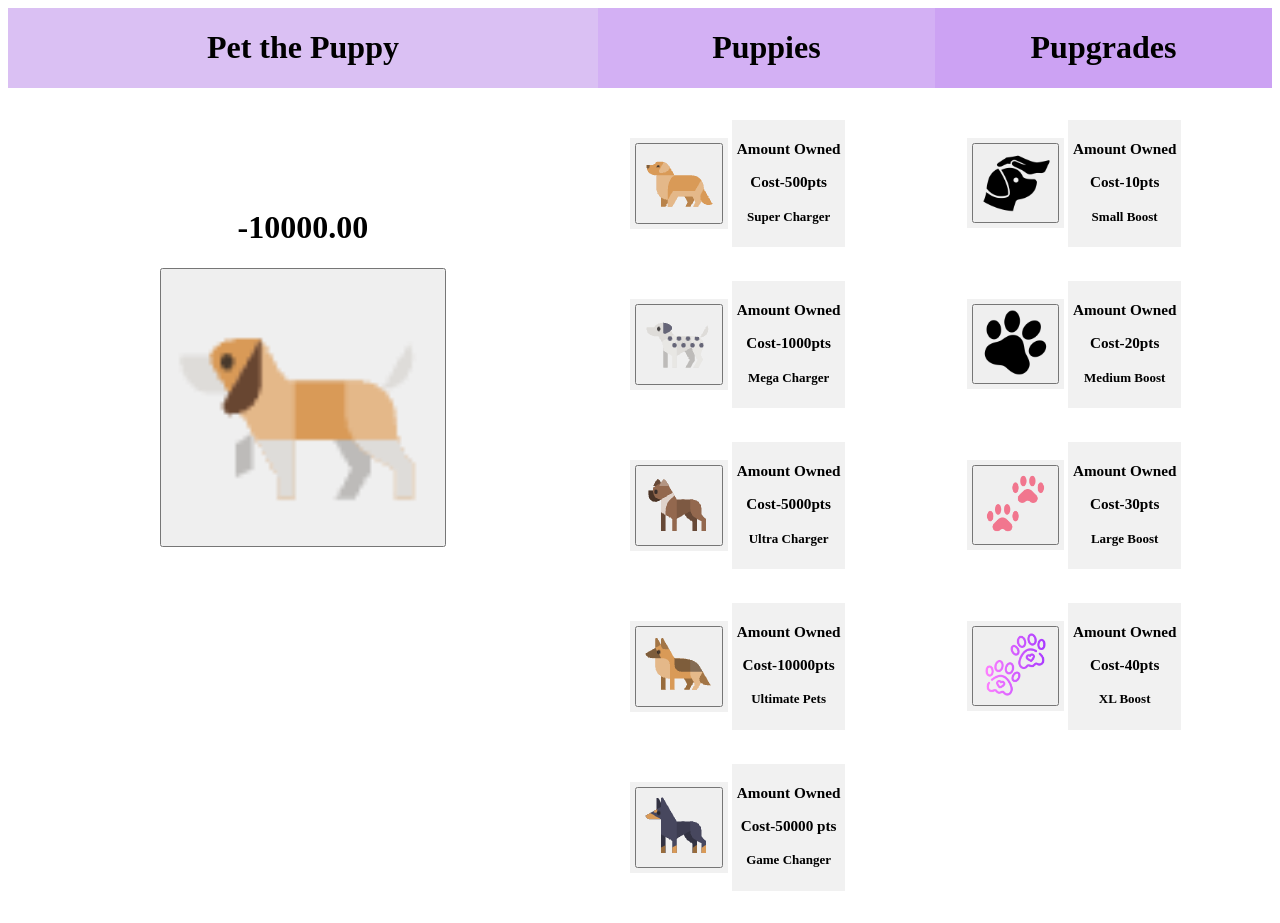
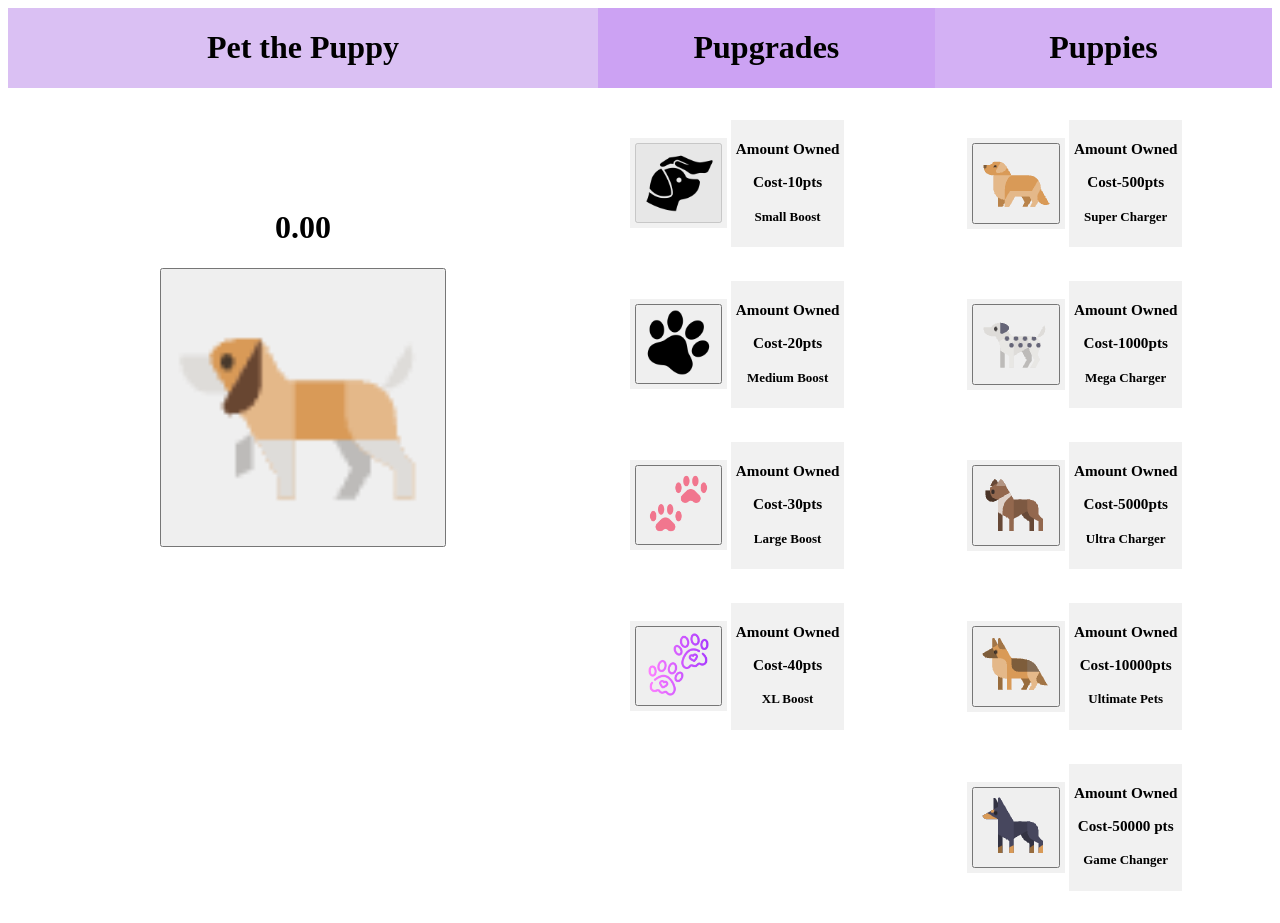
Before and after one commit to Tracey26/Pet-the-Puppy, a plain HTML site: page index.html in a window 1280 px wide. Both pictures are taken after a click on the button 678 px from the left and 666 px from the top of the page. Drawn offline with nearby package versions, Linux system fonts and the light colour scheme; no server answers.

Commit message:
Changed the order of columns and began disabling

```diff
--- a/game.js
+++ b/game.js
@@ -83,7 +83,7 @@ function buyChanger() {
 
         gc = gc + 1
 
-        gcAmount.innerText = gc + ' Extra Large Boost owned'
+        gcAmount.innerText = gc + ' XL Boost owned'
         gcCost.innerText = (40 + (gc ** 1.5)).toFixed(0) + " Points"
         buyChanger.innerText = 40 + gc ** 1.5
 
@@ -98,6 +98,7 @@ function buyChanger() {
 
 function goldenRet() {
     let cost = 500 + gr ** 1.5
+    console.log(points >= cost)
     if (points >= cost) {
         points = points - cost
         pointsTracker.innerText = points.toFixed(2)
@@ -240,13 +241,6 @@ function gameChanger() {
     pointsTracker.innerText = points.toFixed(2)
 }
 
-function goldenRet() {
-    points = points - 500
-    gr = gr + 1
-    console.log(points)
-    pointsTracker.innerText = points.toFixed(2)
-}
-
 function dalmatian() {
     points = points - 1000
     dl = dl + 1
@@ -286,6 +280,11 @@ function gameLoop() {
     points = points + (50.0 * gc)
     points = points + (100.0 * gc)
     pointsTracker.innerText = points.toFixed(2)
+    if (points < 10) {
+        smallBoostBtn.disabled = true
+    } else {
+        smallBoostBtn.disabled = false
+    }
 }
 
 let bgMusic = new Howl({
--- a/index.html
+++ b/index.html
@@ -14,13 +14,16 @@
             <h1>Pet the Puppy</h1>
         </div>
 
+
+        <div class="Pupgrades">
+            <h1>Pupgrades</h1>
+        </div>
+
         <div class="Puppies">
             <h1>Puppies</h1>
         </div>
 
-        <div class="Pupgrades">
-            <h1>Pupgrades</h1>
-        </div>
+
 
         <div class="clicker center">
             <h1 id="pointsTracker">0.00</h1>
@@ -32,7 +35,51 @@
 
 
 
-        <div class="dogs" >
+        <div class="pupgrades" >
+
+            <div class="flex-container">
+                <div><button onclick="buyPupG()" id="smallBoostBtn">
+                <img src="/images/dogs/icons/pats.png" alt="Petting Icon"  height="71px">
+                </button></div>
+                <div><h3 id="sbsAmount">Amount Owned</h3>
+                <div><h3 id="sbsCost">Cost-10pts</h3></div>
+                <h4>Small Boost</h4></div>
+            </div>
+
+            <div class="flex-container">
+                <div><button onclick="buyMbs()">
+                <img src="/images/dogs/icons/pawprint.png" alt="Pawprint icon"  height="71">
+                </button></div>
+                <div><h3 id="mbsAmount">Amount Owned</h3>
+                <div><h3 id="mbsCost">Cost-20pts</h3></div>
+                <h4>Medium Boost</h4></div>
+            </div>
+
+            <div class="flex-container">
+            <div><button onclick="buySuper()">
+            <img src="/images/dogs/icons/supercharge.png" alt="Supercharge icon"  height="71">
+            </button></div>
+            <div><h3 id="scAmount">Amount Owned</h3>
+            <div><h3 id="scCost">Cost-30pts</h3></div>
+            <h4>Large Boost</h4></div>
+            </div>
+
+            <div class="flex-container">
+                <div><button onclick="buyChanger()">
+                <img src="/images/dogs/icons/gamechanger.png" alt="gamechanger icon"  height="71">
+                </button></div>
+                <div><h3 id="gcAmount">Amount Owned</h3>
+                <div><h3 id="gcCost">Cost-40pts</h3></div>
+                <h4>XL Boost</h4></div>
+            </div>
+
+        </div>
+
+
+
+
+       <div class="dogs">
+
         <div class="flex-container">
             <div><button onclick="goldenRet()">
             <img src="/images/dogs/golden_retriever_dog.png" alt="Golden Retriever" >
@@ -78,49 +125,7 @@
         <h4>Game Changer</h4></div>
         </div>
     </div>
-
-       <div class="pupgrades">
-            <div class="flex-container">
-                <div><button onclick="buyPupG()">
-                <img src="/images/dogs/icons/pats.png" alt="Petting Icon"  height="71px">
-                </button></div>
-                <div><h3 id="sbsAmount">Amount Owned</h3>
-                <div><h3 id="sbsCost">Cost-10pts</h3></div>
-                <h4>Small Boost</h4></div>
     </div>
-
-            <div class="flex-container">
-                <div><button onclick="buyMbs()">
-                <img src="/images/dogs/icons/pawprint.png" alt="Pawprint icon"  height="71">
-                </button></div>
-                <div><h3 id="mbsAmount">Amount Owned</h3>
-                <div><h3 id="mbsCost">Cost-20pts</h3></div>
-                <h4>Medium Boost</h4></div>
-            </div>
-
-            <div class="flex-container">
-            <div><button onclick="buySuper()">
-            <img src="/images/dogs/icons/supercharge.png" alt="Supercharge icon"  height="71">
-            </button></div>
-            <div><h3 id="scAmount">Amount Owned</h3>
-            <div><h3 id="scCost">Cost-30pts</h3></div>
-            <h4>Large Boost</h4></div>
-            </div>
-
-            <div class="flex-container">
-                <div><button onclick="buyChanger()">
-                <img src="/images/dogs/icons/gamechanger.png" alt="gamechanger icon"  height="71">
-                </button></div>
-                <div><h3 id="gcAmount">Amount Owned</h3>
-                <div><h3 id="gcCost">Cost-40pts</h3></div>
-                <h4>XL Boost</h4></div>
-            </div>
-
-        </div>
-    </div>
-
-
-
     <script src="https://cdnjs.cloudflare.com/ajax/libs/howler/2.2.4/howler.min.js"></script>
     <script src="game.js"></script>
 </body>
--- a/style.css
+++ b/style.css
@@ -4,8 +4,8 @@
   gap: 0px 0px;
   grid-auto-flow: row;
   grid-template-areas:
-    "Pet-the-Puppy Puppies Pupgrades"
-    "clicker dogs pupgrades";
+    "Pet-the-Puppy  Pupgrades Puppies"
+    "clicker pupgrades dogs";
     height: 100vh;
 }
 
@@ -32,12 +32,16 @@
   padding-top: 100px;
 }
 
-.dogs { grid-area: dogs; }
+.dogs {
+  grid-area: dogs;
+  text-align: center;
+ }
 
 .pupgrades {
   grid-area: pupgrades;
   text-align: center;
 }
+
 
 .center {
   text-align: center;
```
Lines whose indentation alone changed are shown as unchanged.
